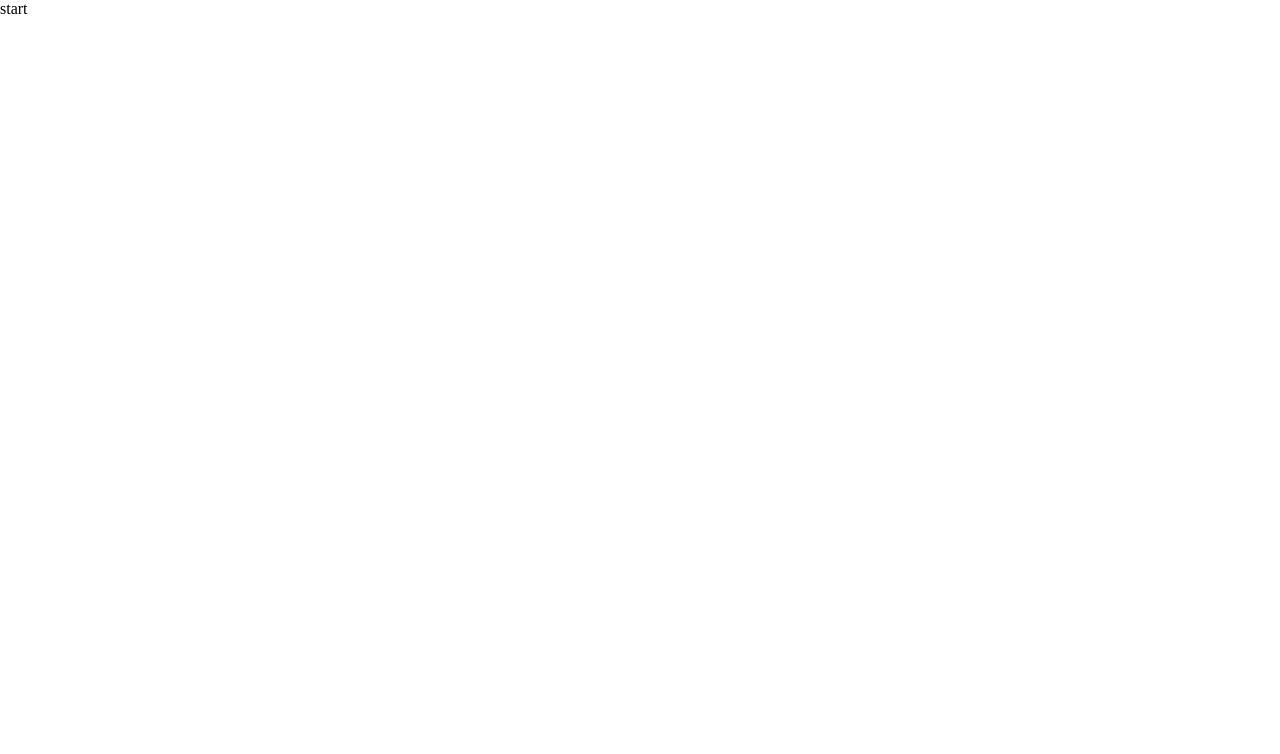
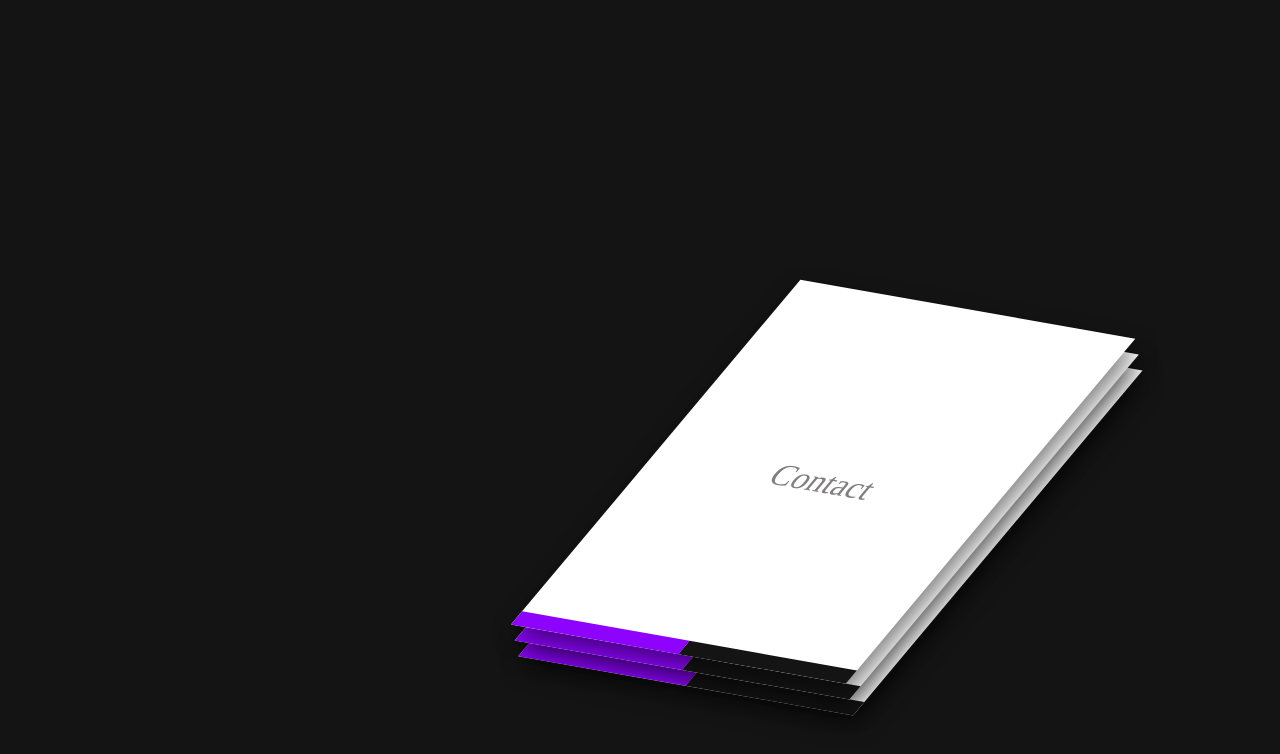
Before and after one commit to freetimezp/usefull-things-349-cards, a plain HTML site: page index.html in a window 1280 px wide. Drawn offline with Linux system fonts and the light colour scheme.

Commit message:
02. usefull-things-349-cards. UI. Hover cards.

```diff
--- a/assets/css/style.css
+++ b/assets/css/style.css
@@ -9,3 +9,85 @@
 a {
     text-decoration: none;
 }
+
+body {
+    background: #141414;
+}
+
+ul {
+    position: absolute;
+    top: 35%;
+    left: 40%;
+    transform: translate(-50%, -50%);
+}
+
+ul li {
+    display: block;
+    width: 340px;
+    height: 390px;
+    background: #fff;
+    position: absolute;
+    top: 0;
+    left: 0;
+    box-shadow: 10px 10px 20px rgba(0, 0, 0, 0.5);
+    transform-origin: bottom center;
+    transform: rotate(10deg) skew(-30deg);
+    transition: 0.5s;
+}
+
+ul li span {
+    display: block;
+    color: #817e7e;
+    text-align: center;
+    font-size: 2em;
+    line-height: 390px;
+}
+
+ul li:nth-child(1) {
+    transform: rotate(10deg) skew(-30deg) translate(15px, 15px);
+}
+ul li:nth-child(2) {
+    transform: rotate(10deg) skew(-30deg) translate(0px, 0px);
+}
+ul li:nth-child(3) {
+    transform: rotate(10deg) skew(-30deg) translate(-15px, -15px);
+}
+
+ul:hover li:nth-child(1) {
+    transform: rotate(5deg) skew(0deg) translate(200px, 0);
+}
+ul:hover li:nth-child(2) {
+    transform: rotate(0deg) skew(0deg) translate(0, 0);
+}
+ul:hover li:nth-child(3) {
+    transform: rotate(-5deg) skew(0deg) translate(-200px, 0);
+}
+
+ul li::before {
+    content: "";
+    position: absolute;
+    width: 50%;
+    height: 15px;
+    left: 0;
+    bottom: 0;
+    background: #8d03fd;
+    transition: 0.5s;
+}
+ul li::after {
+    content: "";
+    position: absolute;
+    width: 50%;
+    height: 15px;
+    right: 0;
+    bottom: 0;
+    background: #141414;
+    transition: 0.5s;
+}
+
+ul li:hover::before {
+    left: 50%;
+}
+ul li:hover::after {
+    background: #c893f4;
+    right: 50%;
+}
--- a/index.html
+++ b/index.html
@@ -1,18 +1,20 @@
 <!DOCTYPE html>
 <html lang="en">
-
     <head>
-    <meta charset="UTF-8">
+        <meta charset="UTF-8" />
         <meta http-equiv="X-UA-Compatible" content="IE=edge" />
-    <meta name="viewport" content="width=device-width, initial-scale=1.0">
-    <link rel="stylesheet" href="./assets/css/style.css">
+        <meta name="viewport" content="width=device-width, initial-scale=1.0" />
+        <link rel="stylesheet" href="./assets/css/style.css" />
         <title>Project</title>
     </head>
 
     <body>
-    start
+        <ul>
+            <li><span>Portfolio</span></li>
+            <li><span>Gallery</span></li>
+            <li><span>Contact</span></li>
+        </ul>
 
         <script src="./assets/js/main.js"></script>
     </body>
-
 </html>
```
Lines whose indentation alone changed are shown as unchanged.
